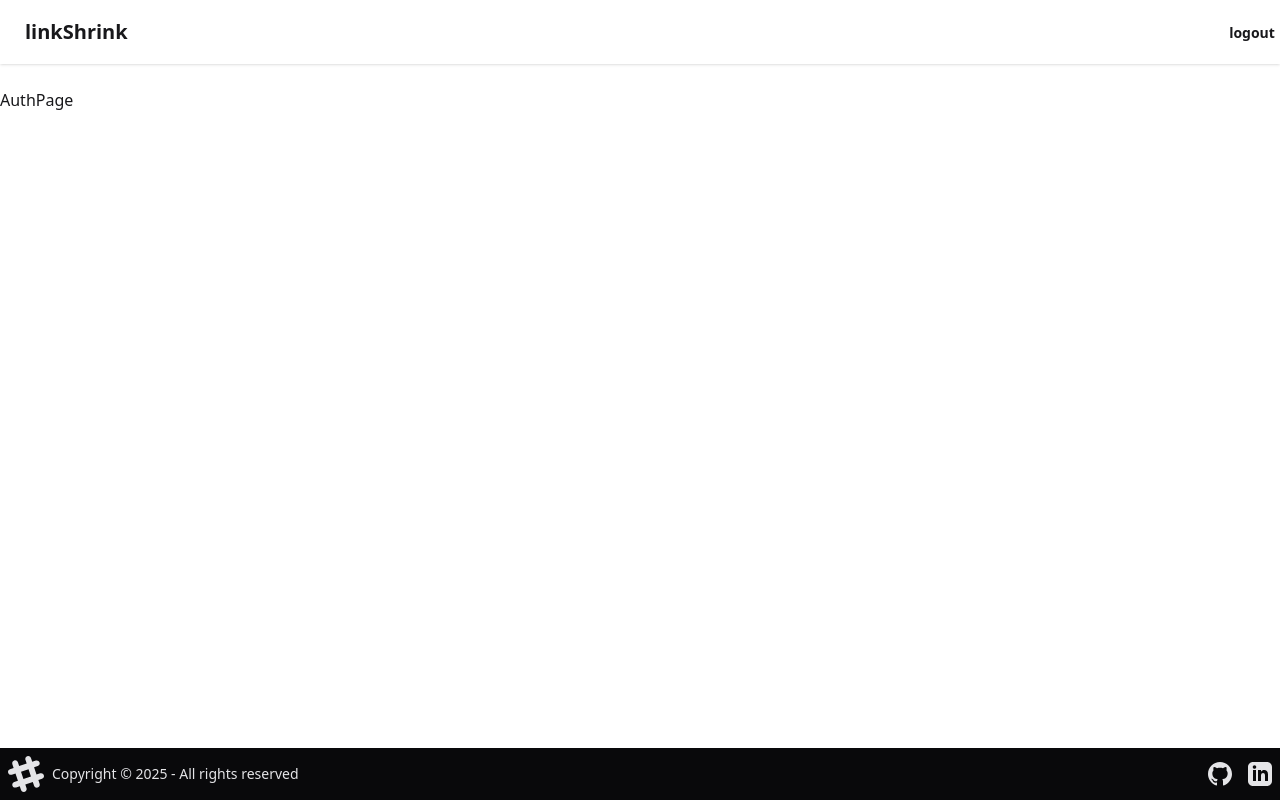
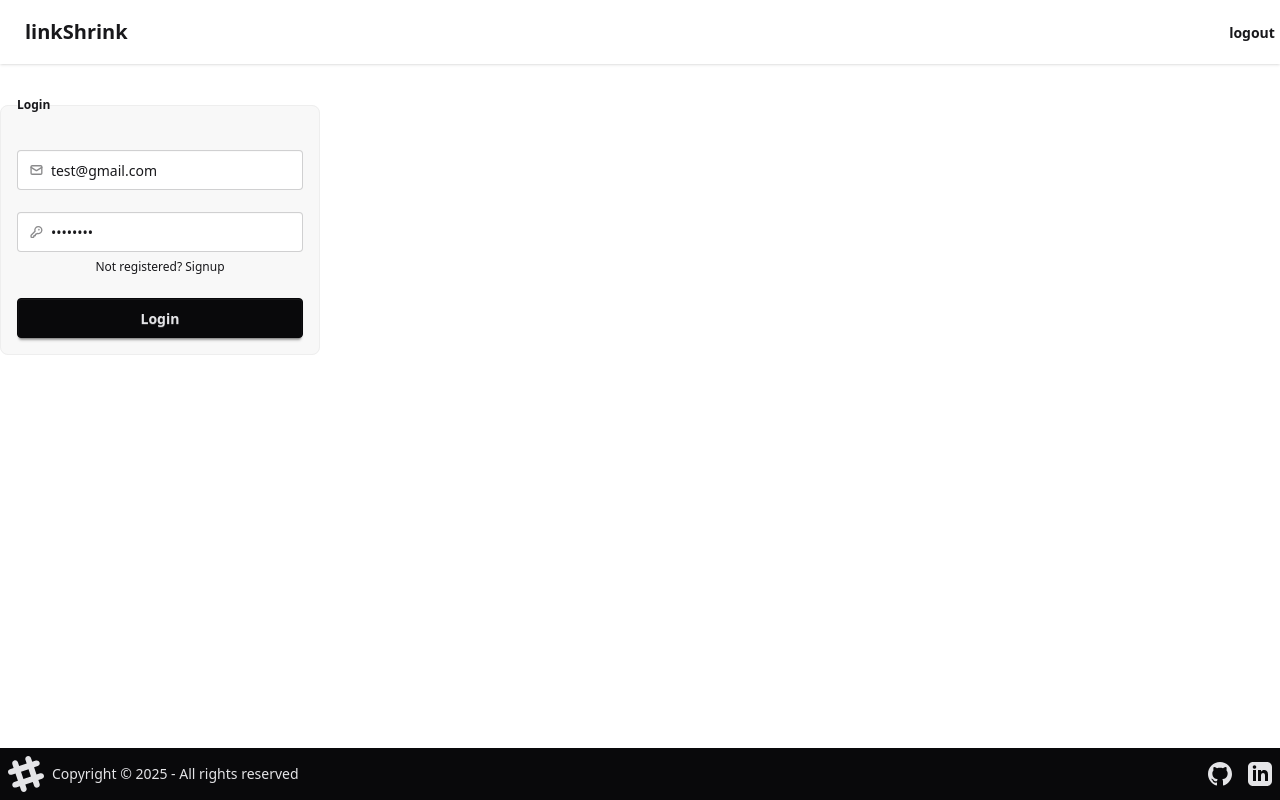
Before and after one commit to youngineer/urlShortener, a React (Vite) app in the folder frontend/: page /auth in a window 1280 px wide. Built offline with nearby package versions, Linux system fonts and the light colour scheme; no server answers.

Commit message:
feat: implement authentication functionality with login and signup forms; add auth services for handling requests

```diff
--- a/frontend/src/components/AuthPage.tsx
+++ b/frontend/src/components/AuthPage.tsx
@@ -1,8 +1,156 @@
-import React from 'react'
+import { useState, type ChangeEvent, type FC, type JSX, type FormEvent } from 'react'
+import type { ILogin, ISignup } from '../utils/types';
+import { handleLogin, handleSignup } from '../services/authServices';
 
-const AuthPage = () => {
+const AuthPage: FC = (): JSX.Element => {
+  const [isLogin, setIsLogin] = useState<boolean>(true);
+  const [signupPayload, setSignupInfo] = useState<ISignup>({
+    emailId: 'test@gmail.com',
+    password: 'Test@123',
+    confirmPassword: 'Test@123'
+  });
+  const [loginPayload, setLoginInfo] = useState<ILogin>({
+    emailId: 'test@gmail.com',
+    password: 'Test@123'
+  });
+
+  const [message, setMessage] = useState<string | null>(null);
+  const [loading, setLoading] = useState<boolean>(false);
+
+
+  const handleFormDataChange = (e: ChangeEvent<HTMLInputElement>): void => {
+    const { name, value } = e.target;
+    if (isLogin) {
+      setLoginInfo(prev => ({
+        ...prev,
+        [name]: value
+      }));
+    } else {
+      setSignupInfo(prev => ({
+        ...prev,
+        [name]: value
+      }));
+    }
+  };
+
+
+  const handleFormSubmit = async(e: FormEvent<HTMLFormElement>): Promise<void> => {
+    e.preventDefault();
+    setLoading(true);
+    setMessage(null);
+    try {
+      const response = await (isLogin ? handleLogin(loginPayload) : handleSignup(signupPayload));
+      console.log(response);
+      setMessage(String(response));
+    } catch (error: any) {
+      console.error(error);
+      setMessage(String(error ?? 'An error occurred'));
+    } finally {
+      setLoading(false);
+    }
+  }
+
+
   return (
-    <div>AuthPage</div>
+  <form onSubmit={handleFormSubmit}>
+      <fieldset className="fieldset bg-base-200 border-base-300 rounded-box w-xs border p-4">
+        <legend className="fieldset-legend">{isLogin? "Login": "Signup"}</legend>
+
+        <label className="input validator mt-4">
+          <svg className="h-[1em] opacity-50" xmlns="http://www.w3.org/2000/svg" viewBox="0 0 24 24">
+            <g
+              strokeLinejoin="round"
+              strokeLinecap="round"
+              strokeWidth="2.5"
+              fill="none"
+              stroke="currentColor"
+            >
+              <rect width="20" height="16" x="2" y="4" rx="2"></rect>
+              <path d="m22 7-8.97 5.7a1.94 1.94 0 0 1-2.06 0L2 7"></path>
+            </g>
+          </svg>
+          <input name="emailId" type="email" placeholder="emailId" required onChange={handleFormDataChange} value={isLogin ? loginPayload.emailId : signupPayload.emailId} />
+        </label>
+        <div className="validator-hint hidden">Enter valid email address</div>
+
+      <label className="input validator mt-4">
+        <svg className="h-[1em] opacity-50" xmlns="http://www.w3.org/2000/svg" viewBox="0 0 24 24">
+          <g
+            strokeLinejoin="round"
+            strokeLinecap="round"
+            strokeWidth="2.5"
+            fill="none"
+            stroke="currentColor"
+          >
+            <path
+              d="M2.586 17.414A2 2 0 0 0 2 18.828V21a1 1 0 0 0 1 1h3a1 1 0 0 0 1-1v-1a1 1 0 0 1 1-1h1a1 1 0 0 0 1-1v-1a1 1 0 0 1 1-1h.172a2 2 0 0 0 1.414-.586l.814-.814a6.5 6.5 0 1 0-4-4z"
+            ></path>
+            <circle cx="16.5" cy="7.5" r=".5" fill="currentColor"></circle>
+          </g>
+        </svg>
+        <input
+          name="password"
+          type="password"
+          required
+          placeholder="Password"
+          minLength={8}
+          pattern="(?=.*\d)(?=.*[a-z])(?=.*[A-Z]).{8,}"
+          title="Must be more than 8 characters, including number, lowercase letter, uppercase letter"
+          onChange={handleFormDataChange}
+          value={isLogin ? loginPayload.password : signupPayload.password}
+        />
+      </label>
+      <p className="validator-hint hidden">
+        Must be more than 8 characters, including
+        <br />At least one number <br />At least one lowercase letter <br />At least one uppercase letter
+      </p>
+
+        {
+          !isLogin && (
+            <div>
+              <label className="input validator mt-4">
+              <svg className="h-[1em] opacity-50" xmlns="http://www.w3.org/2000/svg" viewBox="0 0 24 24">
+                <g
+                  strokeLinejoin="round"
+                  strokeLinecap="round"
+                  strokeWidth="2.5"
+                  fill="none"
+                  stroke="currentColor"
+                >
+                  <path
+                    d="M2.586 17.414A2 2 0 0 0 2 18.828V21a1 1 0 0 0 1 1h3a1 1 0 0 0 1-1v-1a1 1 0 0 1 1-1h1a1 1 0 0 0 1-1v-1a1 1 0 0 1 1-1h.172a2 2 0 0 0 1.414-.586l.814-.814a6.5 6.5 0 1 0-4-4z"
+                  ></path>
+                  <circle cx="16.5" cy="7.5" r=".5" fill="currentColor"></circle>
+                </g>
+              </svg>
+              <input
+                name="confirmPassword"
+                type="password"
+                required
+                placeholder="Confirm Password"
+                minLength={8}
+                pattern="(?=.*\d)(?=.*[a-z])(?=.*[A-Z]).{8,}"
+                title="Must be more than 8 characters, including number, lowercase letter, uppercase letter"
+                onChange={handleFormDataChange}
+                value={signupPayload.confirmPassword}
+              />
+            </label>
+            <p className="validator-hint hidden">
+              Must be more than 8 characters, including
+              <br />At least one number <br />At least one lowercase letter <br />At least one uppercase letter
+            </p>
+            </div>
+          )
+        }
+
+  <h5 className='flex justify-center cursor-pointer' onClick={(): void => setIsLogin((prev) => !prev)}>{isLogin? "Not registered? Signup": "Already registered? Login"}</h5>
+
+  <button type="submit" className="btn btn-neutral mt-4">{isLogin? "Login": "Signup"}</button>
+
+  {loading && <p className="mt-2">Loading...</p>}
+  {message && <p className="mt-2">{message}</p>}
+      </fieldset>
+    </form>
   )
 }
 
--- /dev/null
+++ b/frontend/src/services/authServices.ts
@@ -0,0 +1,76 @@
+import { BACKEND_URL, HEADER } from "../utils/constants";
+import type { IBackendResponseDto, ILogin, ISignup } from "../utils/types";
+
+
+const BASE_URL = BACKEND_URL + "/auth";
+
+
+export async function handleSignup(signupPayload: ISignup): Promise<string> {
+    if(signupPayload.password !== signupPayload.confirmPassword) return Promise.reject("Password mismatch");
+
+    const url = BASE_URL + "/signup";
+    const request: Request = new Request(url, {
+        method: 'POST',
+        body: JSON.stringify(signupPayload),
+        headers: HEADER,
+        credentials: 'include',
+    });
+
+    try {
+        const response: Response = await fetch(request);
+        const data: IBackendResponseDto = await response.json();
+
+        if(!response.ok) {
+            return Promise.reject(data.message || 'Signup failed. Please try again');
+        } else {
+            return data.message;
+        }
+    } catch (error: any) {
+        return Promise.reject(error);
+    }
+}
+
+export async function handleLogin(loginPayload: ILogin): Promise<string> {
+    const url = BASE_URL + "/login";
+    const request: Request = new Request(url, {
+        method: 'POST',
+        body: JSON.stringify(loginPayload),
+        headers: HEADER,
+        credentials: 'include',
+    });
+
+    try {
+        const response: Response = await fetch(request);
+        const data: IBackendResponseDto = await response.json();
+
+        if(!response.ok) {
+            return Promise.reject(data.message || 'Logout failed. Please try again');
+        } else {
+            return data.message;
+        }
+    } catch (error: any) {
+        return Promise.reject(error);
+    }
+}
+
+export async function handleLogout(): Promise<string> {
+    const url = BASE_URL + "/logout";
+    const request: Request = new Request(url, {
+        method: "GET",
+        headers: HEADER,
+        credentials: 'include'
+    });
+
+    try {
+        const response: Response = await fetch(request);
+        const data: IBackendResponseDto = await response.json();
+
+        if(!response.ok) {
+            return Promise.reject(data.message || 'Logout failed. Please try again');
+        } else {
+            return data.message;
+        }
+    } catch (error) {
+        return Promise.reject(error);
+    }
+}
--- a/frontend/src/utils/constants.ts
+++ b/frontend/src/utils/constants.ts
@@ -0,0 +1,5 @@
+export const BACKEND_URL: string = import.meta.env.VITE_BACKEND_URL;
+export const HEADER: Headers = new Headers({
+    'Content-Type': 'application/json',
+    'Accept': 'application/json'
+});
--- a/frontend/src/utils/types.ts
+++ b/frontend/src/utils/types.ts
@@ -4,6 +4,10 @@ export interface ILogin {
 }
 
 export interface ISignup extends ILogin{
-    name: string;
     confirmPassword: string;
 }
+
+export interface IBackendResponseDto {
+    message: string;
+    content: object
+}
```
Also changed, not shown: frontend/src/App.css (+23 -24 lines), frontend/src/services/urlServices.ts (added), 1 other file (tests, documents, lock files or other folders).
